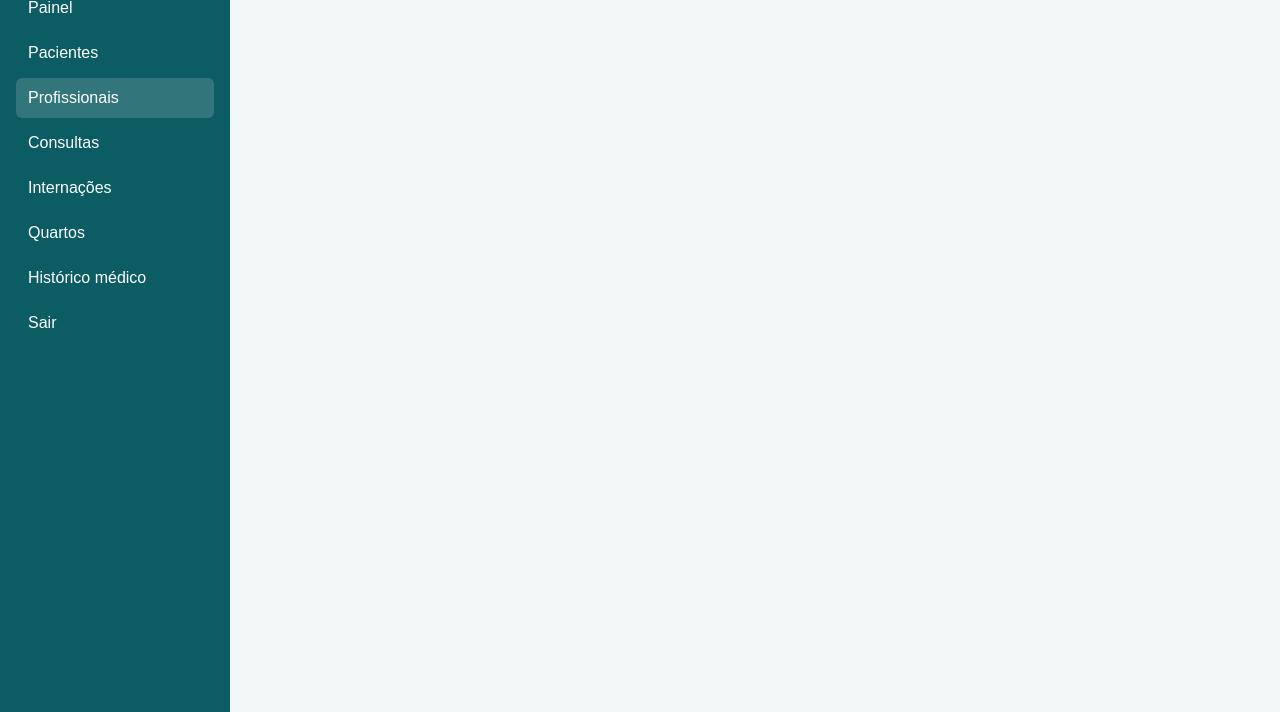
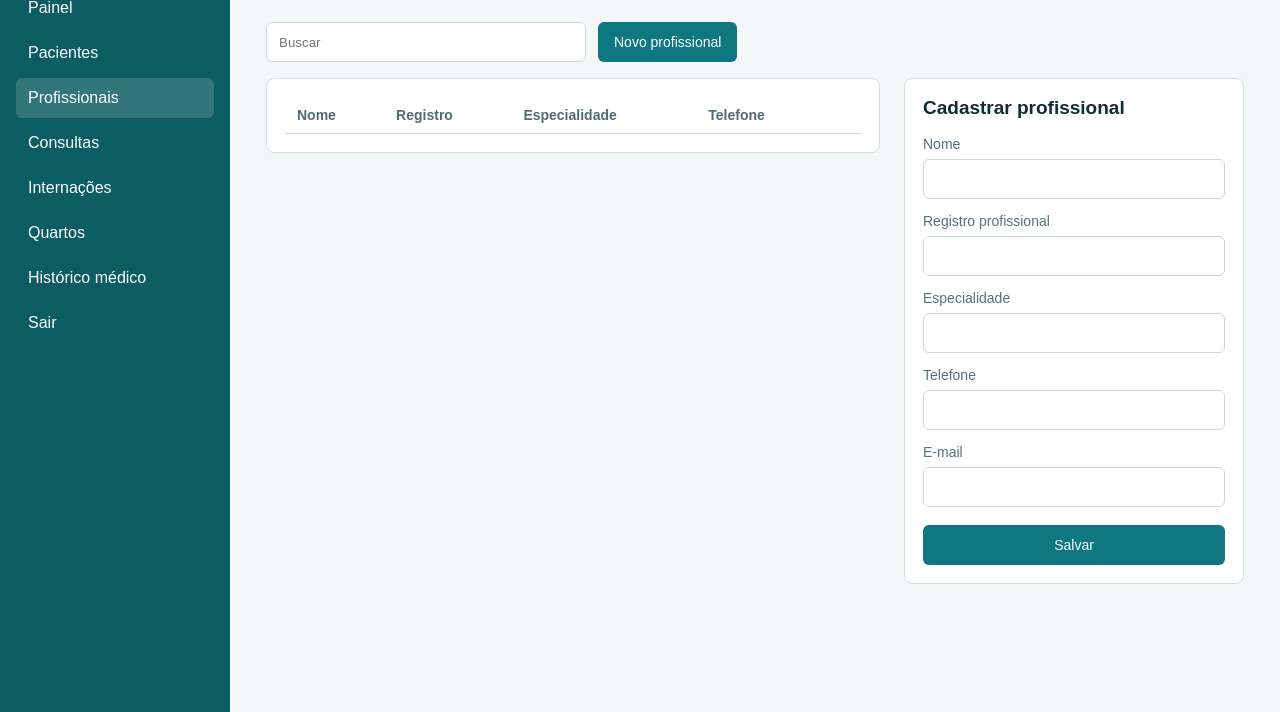
Before and after one commit to mariaqueirozz/HealthTech, a plain HTML site: page profissionais.html in a window 1280 px wide. Shown: the part 88-800 px from the top of the page. Drawn offline with Linux system fonts and the light colour scheme.

Commit message:
Adicionando main html

```diff
--- a/profissionais.html
+++ b/profissionais.html
@@ -21,6 +21,68 @@
             <a href="#">Sair</a>
         </nav>
     </aside>
+ <main class="main">
+        <h1 class="page-title">Profissionais</h1>
+        <p class="subtitle">Cadastro e consulta de profissionais.</p>
+
+        <div class="toolbar">
+            <input type="search" id="busca" class="search" placeholder="Buscar" aria-label="Buscar profissional">
+            <button type="button" id="btnNovo" class="btn">Novo profissional</button>
+        </div>
+
+        <div class="content-grid">
+            <section class="card">
+                <div class="table-wrap">
+                    <table>
+                        <thead>
+                            <tr>
+                                <th>Nome</th>
+                                <th>Registro</th>
+                                <th>Especialidade</th>
+                                <th>Telefone</th>
+                                <th></th>
+                            </tr>
+                        </thead>
+                        <tbody id="tabela"></tbody>
+                    </table>
+                </div>
+            </section>
+
+            <form class="card" id="form" novalidate>
+                <h2 class="form-title" id="tituloForm">Cadastrar profissional</h2>
+
+                <div class="form-group">
+                    <label for="nome">Nome</label>
+                    <input type="text" id="nome" class="form-control" required>
+                </div>
+
+                <div class="form-group">
+                    <label for="registro">Registro profissional</label>
+                    <input type="text" id="registro" class="form-control" required>
+                </div>
+
+                <div class="form-group">
+                    <label for="especialidade">Especialidade</label>
+                    <input type="text" id="especialidade" class="form-control" required>
+                </div>
+
+                <div class="form-group">
+                    <label for="telefone">Telefone</label>
+                    <input type="tel" id="telefone" class="form-control">
+                </div>
+
+                <div class="form-group">
+                    <label for="email">E-mail</label>
+                    <input type="email" id="email" class="form-control">
+                </div>
+
+                <div class="form-actions">
+                    <button type="submit" class="btn">Salvar</button>
+                    <button type="button" id="btnCancelar" class="btn" style="margin-top: 8px; background-color: #58717a;" hidden>Cancelar edição</button>
+                </div>
+            </form>
+        </div>
+    </main>
 
 
 </body>
```
